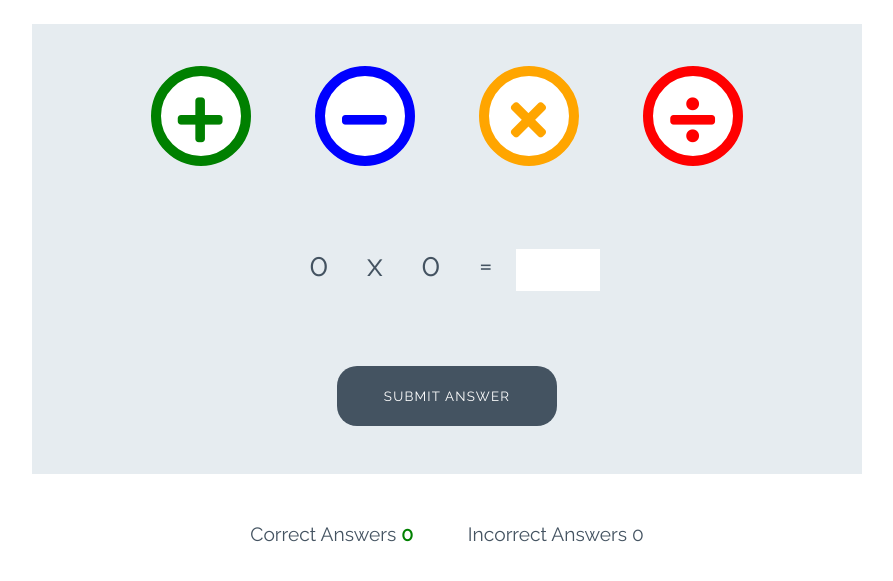
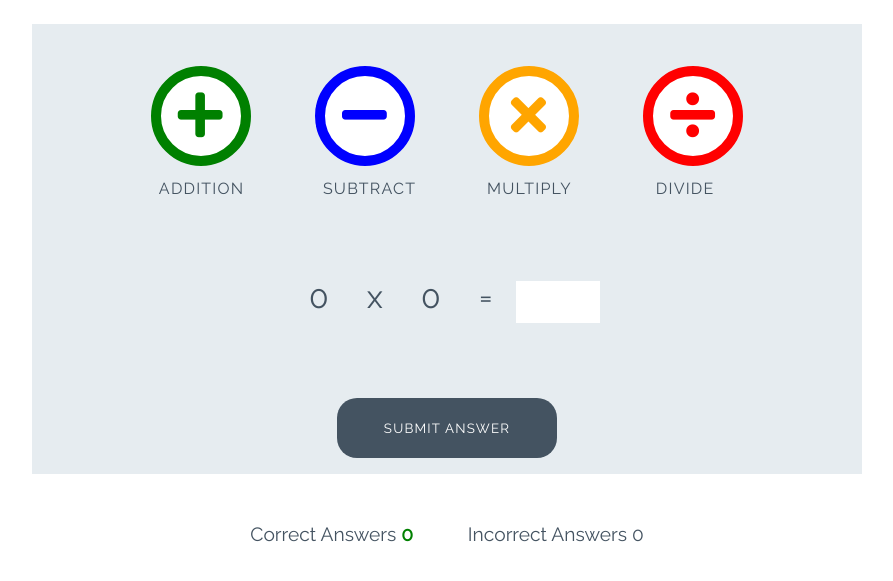
Before and after one commit to Nelkon01/love-maths, a plain HTML site: page index.html in a window 1280 px wide. Shown: the part 79-660 px from the top of the page, without its empty margins (193-1086 px from the left). Drawn offline with Linux system fonts and the light colour scheme.

Commit message:
Add label style in game

```diff
--- a/assets/css/style.css
+++ b/assets/css/style.css
@@ -110,7 +110,13 @@ body {
     margin: 0 30px;
     transition: all 0.5s;
 }
-
+.btn--big::after {
+    content: attr(data-type);
+    font-size: 1rem;
+    color: #445361;
+    position: relative;
+    left: -0.5em;
+}
 .btn--blue {
     border-color: blue;
     color: blue;
@@ -143,6 +149,7 @@ body {
     background-color: darkred;
     color: white;
 }
+
 
 .btn--green {
     border-color: green;
--- a/index.html
+++ b/index.html
@@ -16,16 +16,16 @@
 
     <div class="game-area">
         <div class="controls-area">
-            <button class="btn btn--big btn--green">
+            <button data-type="addition" class="btn btn--big btn--green">
                 <i class="fas fa-plus"></i>
             </button>
-            <button class="btn btn--big btn--blue">
+            <button data-type="subtract" class="btn btn--big btn--blue">
                 <i class="fas fa-minus"></i>
             </button>
-            <button class="btn btn--big btn--orange">
+            <button data-type="multiply" class="btn btn--big btn--orange">
                 <i class="fas fa-times"></i>
             </button>
-            <button class="btn btn--big btn--red">
+            <button  data-type="divide" class="btn btn--big btn--red">
                 <i class="fas fa-divide"></i>
             </button>
         </div>
@@ -37,7 +37,7 @@
             <p class="answer-message">Enter Answer:</p>
             <input id="answer-box" type="number">
         </div>
-        <button class="btn btn--gray">Submit Answer</button>
+        <button  data-type="submit" class="btn btn--gray">Submit Answer</button>
     </div>
 
     <div class="score-area">
```
